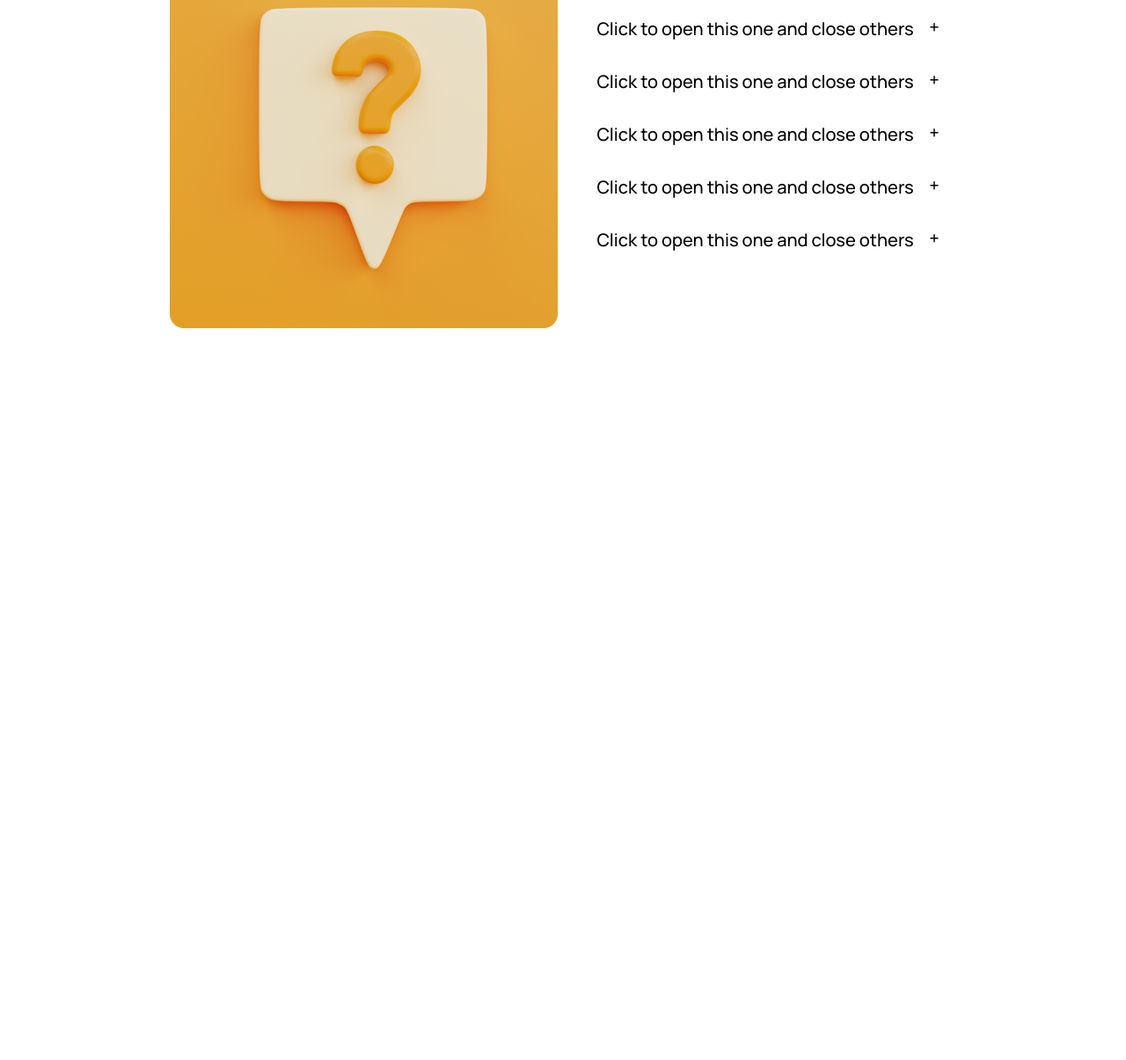
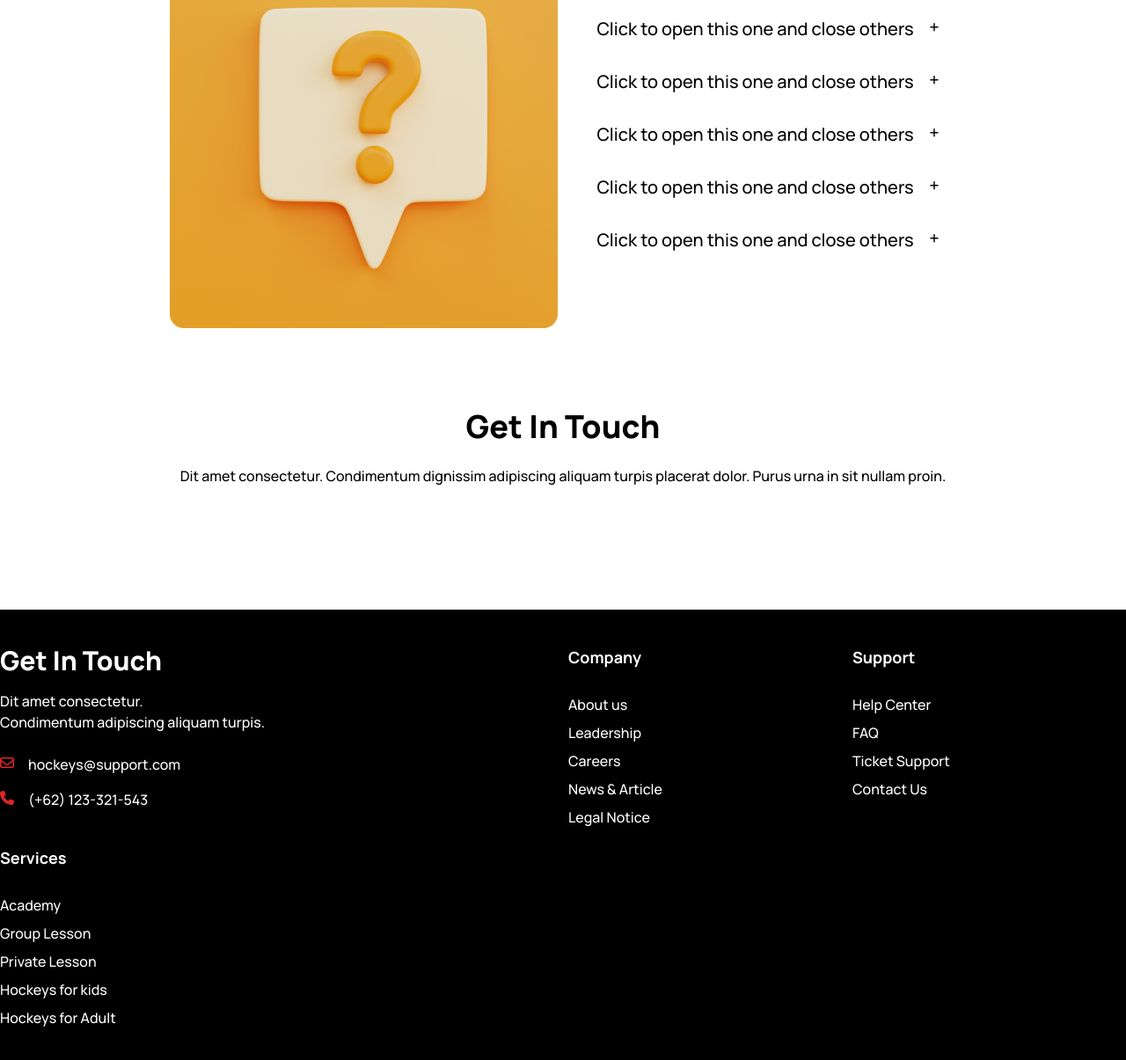
Before and after one commit to Fardin15/My-third-assignment, a plain HTML site: page index.html in a window 1280 px wide. Shown: the part 3471-4676 px from the top of the page at 88% size. Before the commit the page ends 3844 px from the top, so only its background shows below. Drawn offline with nearby package versions, Linux system fonts and the light colour scheme.

Commit message:
footer section added before the contact section

```diff
--- a/index.html
+++ b/index.html
@@ -459,16 +459,79 @@
             </div>
         </section>
         <!-- questions section ends here -->
+
+        <!-- contact section starts here -->
+        <section>
+            <div class="mt-[60px] text-black flex flex-col items-center">
+                <div class="text-center py-8 mb-12">
+                    <h1 class="text-[22px] lg:text-4xl font-extrabold mb-6">
+                        Get In Touch
+                    </h1>
+                    <p class="text-[14px] lg:text-base font-medium">
+                        Dit amet consectetur. Condimentum dignissim adipiscing aliquam turpis placerat dolor. Purus urna
+                        in sit nullam proin.
+                    </p>
+                </div>
+                <div class="flex lg:flex-row gap-2">
+                    <div class="">
+
+                    </div>
+                    <div class="">
+
+
+                    </div>
+                </div>
+            </div>
+        </section>
+        <!-- contact section ends here -->
     </main>
     <!-- main ends here -->
 
     <!-- footer starts here -->
-    <footer>
-
+    <footer class="bg-black mt-[60px] py-10">
+        <div class="grid grid-cols-2 lg:grid-cols-4 container mx-auto gap-3">
+            <!-- get in touch div -->
+            <div class="text-white sm:col-span-2">
+                <h1 class="font-extrabold text-3xl mb-4">Get In Touch</h1>
+                <p class="font-medium text-base mb-6">Dit amet consectetur. <br> Condimentum adipiscing aliquam turpis.</p>
+                <div class="flex items-center mb-4">
+                    <i class="fa-regular fa-envelope text-red-600 w-8 h-5"></i>
+                    <p class="font-medium text-base">hockeys@support.com</p>
+                </div>
+                <div class="flex items-center">
+                    <i class="fa-solid fa-phone text-red-600 w-8 h-5"></i>
+                    <p class="font-medium text-base">(+62) 123-321-543</p>
+                </div>
+            </div>
+            <!-- company div -->
+            <div class="text-white">
+                <h1 class="font-bold text-lg mb-7">Company</h1>
+                <p class="font-medium text-base mb-2">About us</p>
+                <p class="font-medium text-base mb-2">Leadership</p>
+                <p class="font-medium text-base mb-2">Careers</p>
+                <p class="font-medium text-base mb-2">News & Article</p>
+                <p class="font-medium text-base mb-2">Legal Notice</p>
+            </div>
+            <!-- support div -->
+            <div class="text-white">
+                <h1 class="font-bold text-lg mb-7">Support</h1>
+                <p class="font-medium text-base mb-2">Help Center</p>
+                <p class="font-medium text-base mb-2">FAQ</p>
+                <p class="font-medium text-base mb-2">Ticket Support</p>
+                <p class="font-medium text-base mb-2">Contact Us</p>
+            </div>
+            <!-- services div -->
+            <div class="text-white sm:col-span-2">
+                <h1 class="font-bold text-lg mb-7">Services</h1>
+                <p class="font-medium text-base mb-2">Academy</p>
+                <p class="font-medium text-base mb-2">Group Lesson</p>
+                <p class="font-medium text-base mb-2">Private Lesson</p>
+                <p class="font-medium text-base mb-2">Hockeys for kids</p>
+                <p class="font-medium text-base mb-2">Hockeys for Adult</p>
+            </div>
+        </div>
     </footer>
     <!-- footer ends here -->
-
-
 </body>
 
 </html>
```
